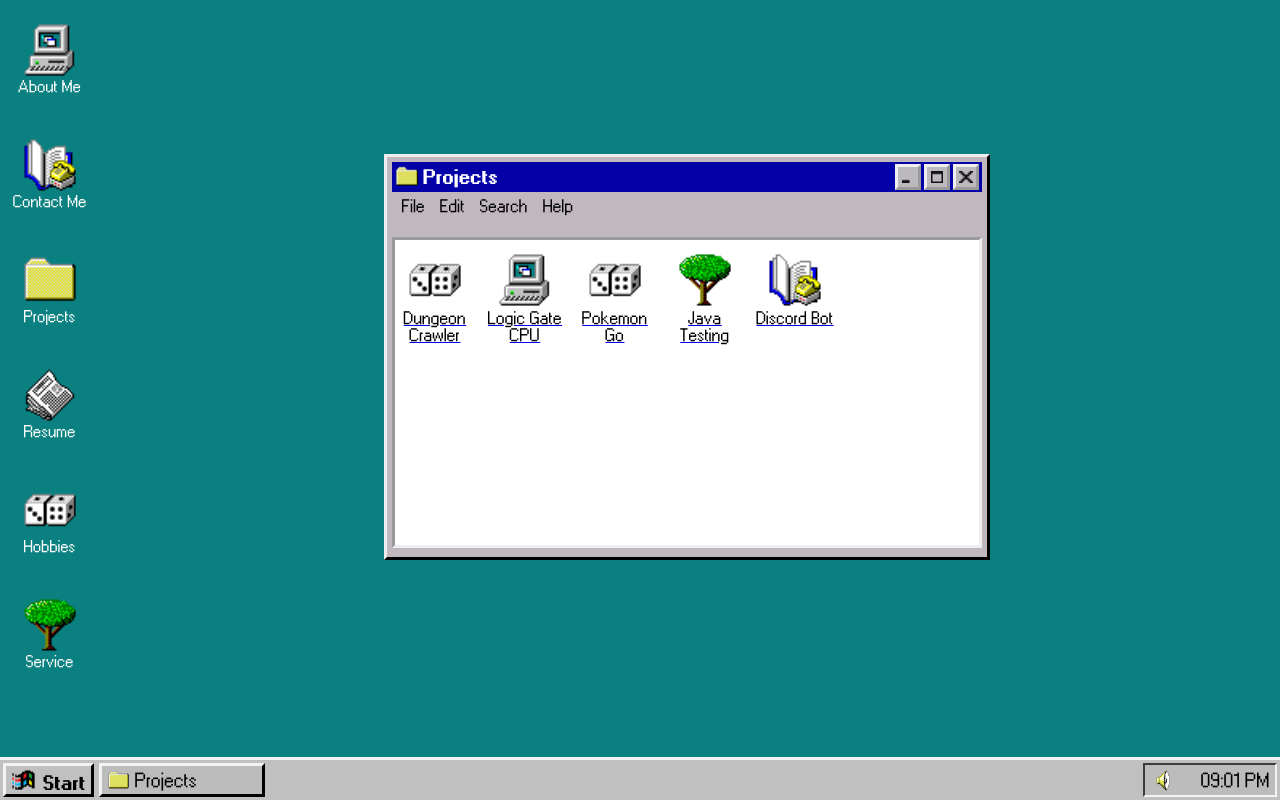
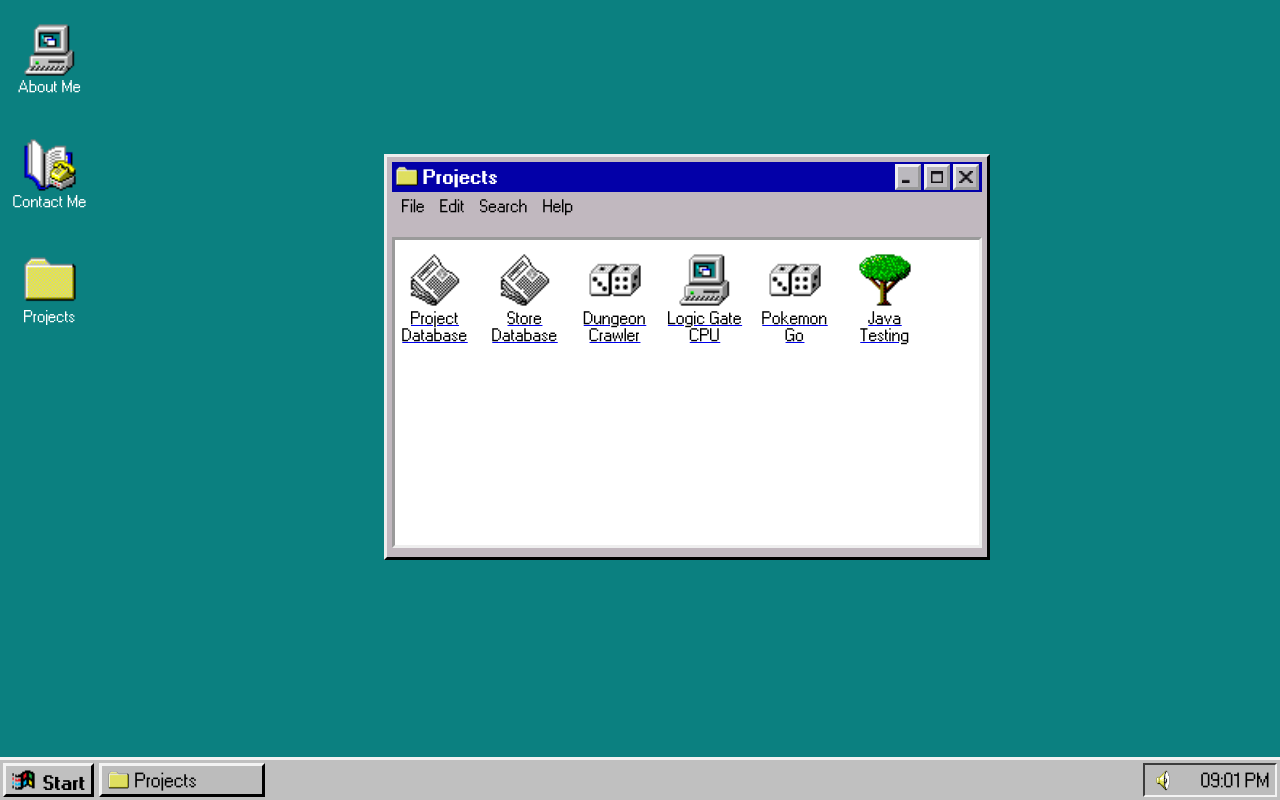
Before and after one commit to jayskar99/WEBSITE, a React (Create React App) app: page / in a window 1280 px wide. Both pictures are taken after a click on the element "Projects". Built offline with nearby package versions, Linux system fonts and the light colour scheme.

Commit message:
added projects and removed unused icons

```diff
--- a/src/App.js
+++ b/src/App.js
@@ -62,10 +62,7 @@ function App() {
   const iconMap = {
     "About Me": "icons/MS_computer.png",
     "Contact Me": "icons/MS_phone.png",
-    "Projects": "icons/MS_folder.png",
-    "Resume": "icons/MS_newspaper.png",
-    "Hobbies": "icons/MS_dice.png",
-    "Service": "icons/MS_tree.png"
+    "Projects": "icons/MS_folder.png"
   };
 
   // setup for application windows
--- a/src/windows/Projects.js
+++ b/src/windows/Projects.js
@@ -3,11 +3,12 @@ import './Projects.css';
 
 function Projects() {
     const fileMap = [
+        {name: "Project Database", icon: "icons/MS_newspaper.png", link: "https://github.com/jayskar99/Project-Management-Database"},
+        {name: "Store Database", icon: "icons/MS_newspaper.png", link: "https://github.com/jayskar99?tab=repositories"},
         {name: "Dungeon Crawler", icon: "icons/MS_dice.png", link: "https://github.com/jayskar99/dungeon-crawler"},
         {name: "Logic Gate CPU", icon: "icons/MS_computer.png", link: "https://github.com/jayskar99/CPU"},
         {name: "Pokemon Go", icon: "icons/MS_dice.png", link: "https://github.com/jayskar99/pokemon-go"},
-        {name: "Java Testing", icon: "icons/MS_tree.png", link: "https://github.com/jayskar99/JavaTesting"},
-        {name: "Discord Bot", icon: "icons/MS_phone.png", link: "https://github.com/jayskar99/event-bot"}
+        {name: "Java Testing", icon: "icons/MS_tree.png", link: "https://github.com/jayskar99/JavaTesting"}
     ]
 
     return (
```
